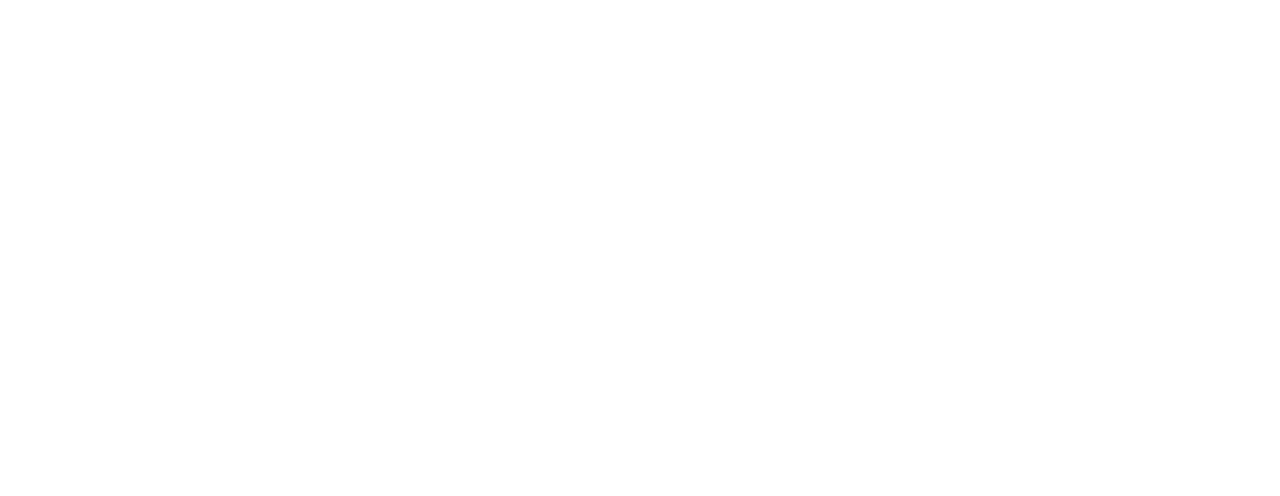
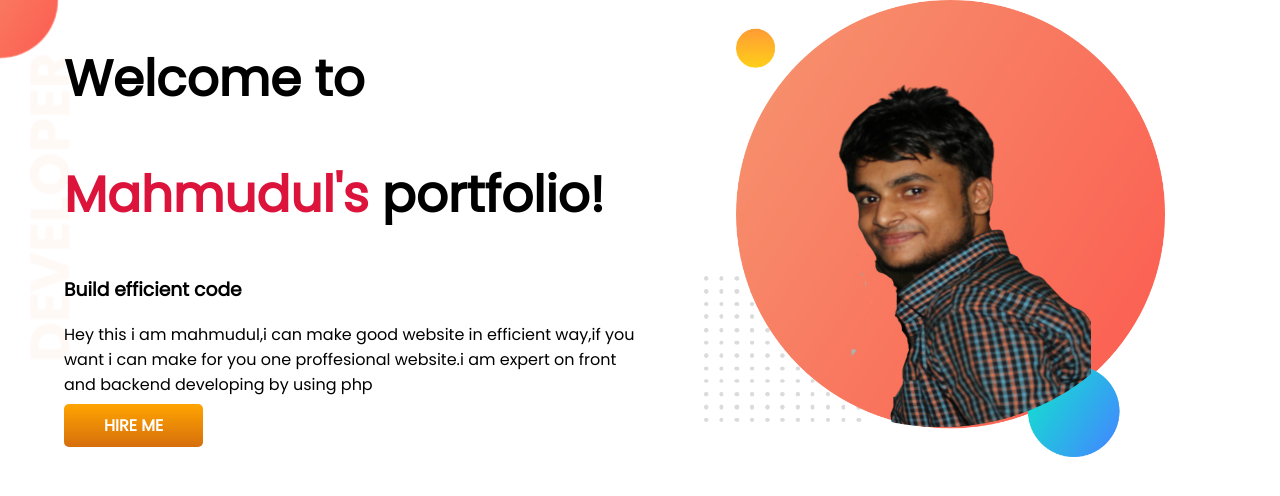
Before and after one commit to mahmudul007/developer-portfolio, a plain HTML site: page index.html in a window 1280 px wide. Drawn offline with Linux system fonts and the light colour scheme.

Commit message:
top banner added

```diff
--- a/index.html
+++ b/index.html
@@ -1,12 +1,36 @@
 <!DOCTYPE html>
 <html lang="en">
+
 <head>
     <meta charset="UTF-8">
     <meta http-equiv="X-UA-Compatible" content="IE=edge">
     <meta name="viewport" content="width=  , initial-scale=1.0">
     <title>Mahmudul's portfolio</title>
+    <link rel="preconnect" href="https://fonts.googleapis.com">
+    <link rel="preconnect" href="https://fonts.gstatic.com" crossorigin>
+    <link href="https://fonts.googleapis.com/css2?family=Poppins&display=swap" rel="stylesheet">
+    <link rel="stylesheet" href="style.css">
+
 </head>
+
 <body>
+    <section class="top-banner">
+        <div class="width-div">
+            <h1>Welcome to</h1>
+            <h1><span class="colour">Mahmudul's</span> portfolio!</h1>
+            <h3>Build efficient code</h3>
+            <p>Hey this i am mahmudul,i can make good website in efficient way,if you want i can
+                make for you one proffesional website.i am expert on front and backend developing by using
+                php
+            </p>
+            <a class="link-button" target="_blank" href="https://www.linkedin.com/in/sayed-mahmudul-1a9006205/">HIRE
+                ME</a>
+        </div>
+        <div class="width-div">
+            <img src="images/my-bg (1).png" alt="">
+        </div>
+    </section>
+</body>
 
-</body>
+
 </html>
--- a/style.css
+++ b/style.css
@@ -0,0 +1,38 @@
+body{
+    font-family: 'Poppins', sans-serif;
+    margin: 0%;
+}
+h1{
+    font-size: 50px;
+}
+.colour{
+ color: crimson;
+}
+section
+{
+    display: flex;
+}
+.width-div
+{
+    width: 50%;
+    padding-left: 5%;
+}
+.width-div img
+{
+    width: 80%;
+}
+.link-button
+{
+    text-decoration:none ;
+    background-image: linear-gradient(orange , rgb(214, 110, 13));
+    padding: 10px 40px;
+    color: white;
+    font-weight: 700;
+    border-radius: 5px;
+}
+.top-banner
+{
+    background-image: url(images/top-banner.png);
+    background-repeat: no-repeat;
+
+}
```
Also changed, not shown: images/dream-bg.png (added), images/exp-bg.png (added), images/jhankar.png (added), images/jhankar2.png (added), images/my-bg (1).png (added), images/my-bg.png (added), images/my-bg2.png (added), images/top-banner.png (added), 3 other files.
